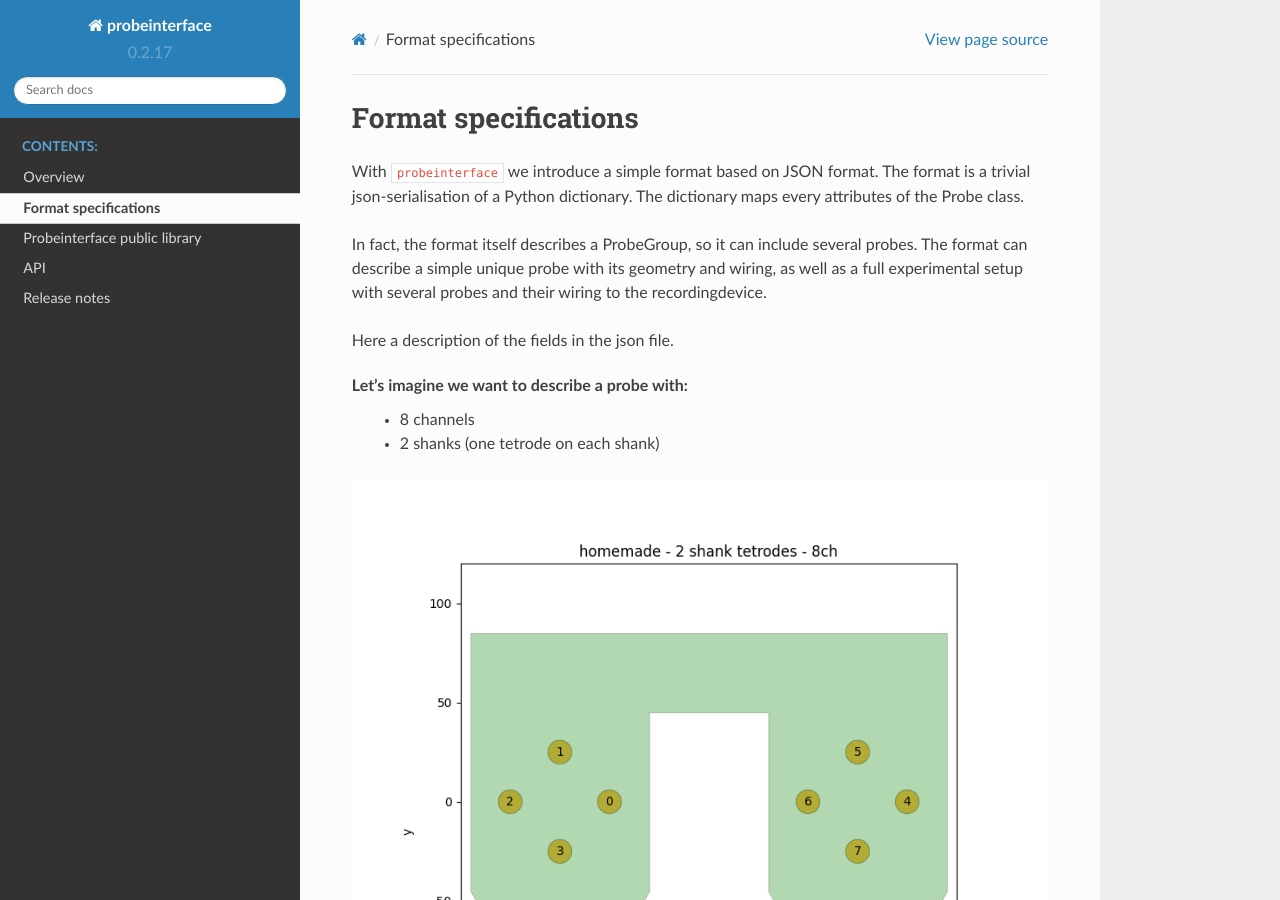
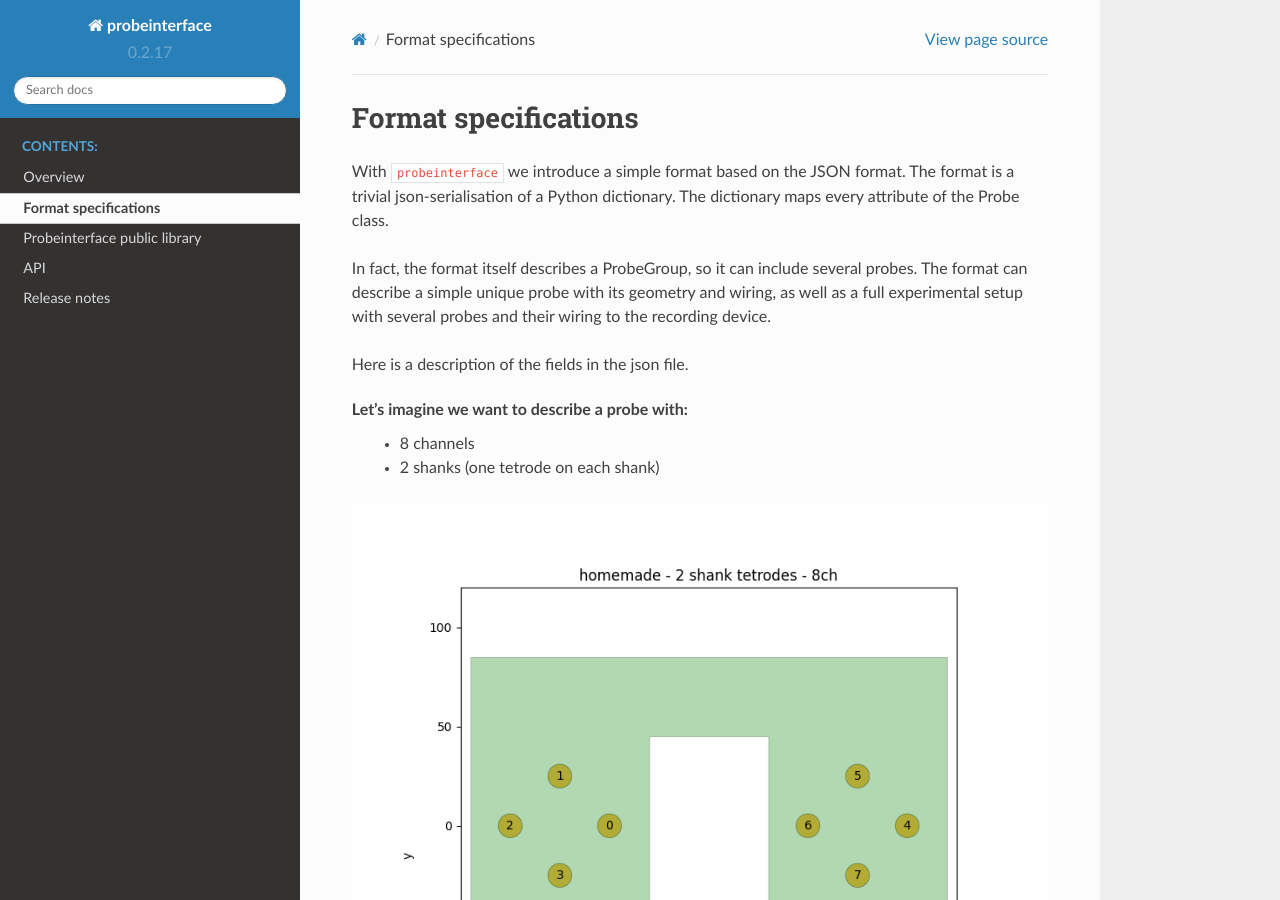
Before and after one commit to SpikeInterface/probeinterface, a Sphinx documentation site: the page built from doc/format_spec.rst, in a window 1280 px wide and 900 px high. Built offline with Sphinx 7.4.7 and the Read the Docs theme 2.0.0, drawn with Linux system fonts in a browser that asks for light colours; pages that are not in the unit, such as notebooks, are missing from menus; some of the changed text lies outside the part shown.

Commit message:
Update format_spec.rst

```diff
--- a/doc/format_spec.rst
+++ b/doc/format_spec.rst
@@ -1,17 +1,17 @@
 Format specifications
 =====================
 
-With :code:`probeinterface` we introduce a simple format based on JSON format.
+With :code:`probeinterface` we introduce a simple format based on the JSON format.
 The format is a trivial json-serialisation of a Python
 dictionary. The dictionary maps every
-attributes of the Probe class.
+attribute of the Probe class.
 
 In fact, the format itself describes a ProbeGroup, so it can include several probes.
 The format can describe a simple unique probe with its geometry and wiring, as well as a full experimental setup
-with several probes and their wiring to the recordingdevice.
+with several probes and their wiring to the recording device.
 
 
-Here a description of the fields in the json file.
+Here is a description of the fields in the json file.
 
 Let's imagine we want to describe a probe with:
   * 8 channels
```
Also changed, not shown: other parts of doc/format_spec.rst (+1 -1 lines).
